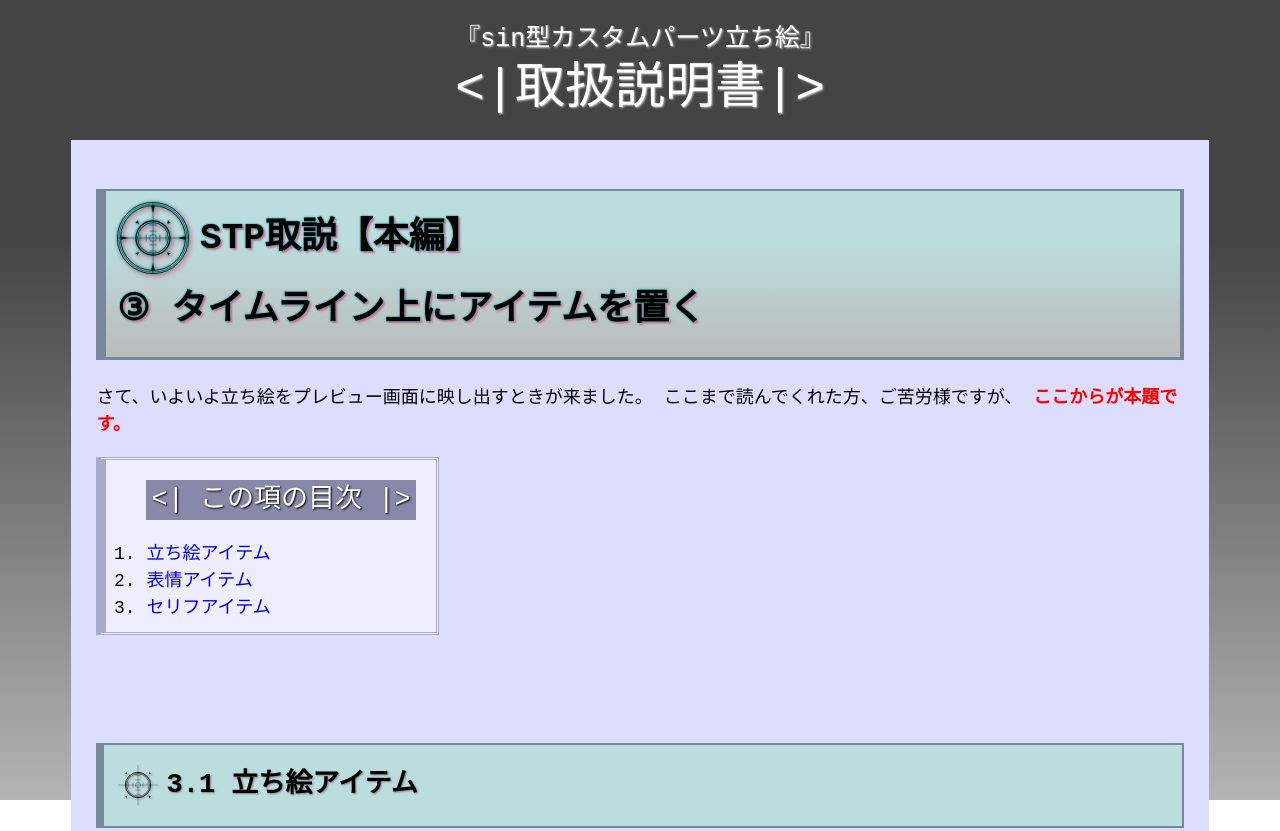
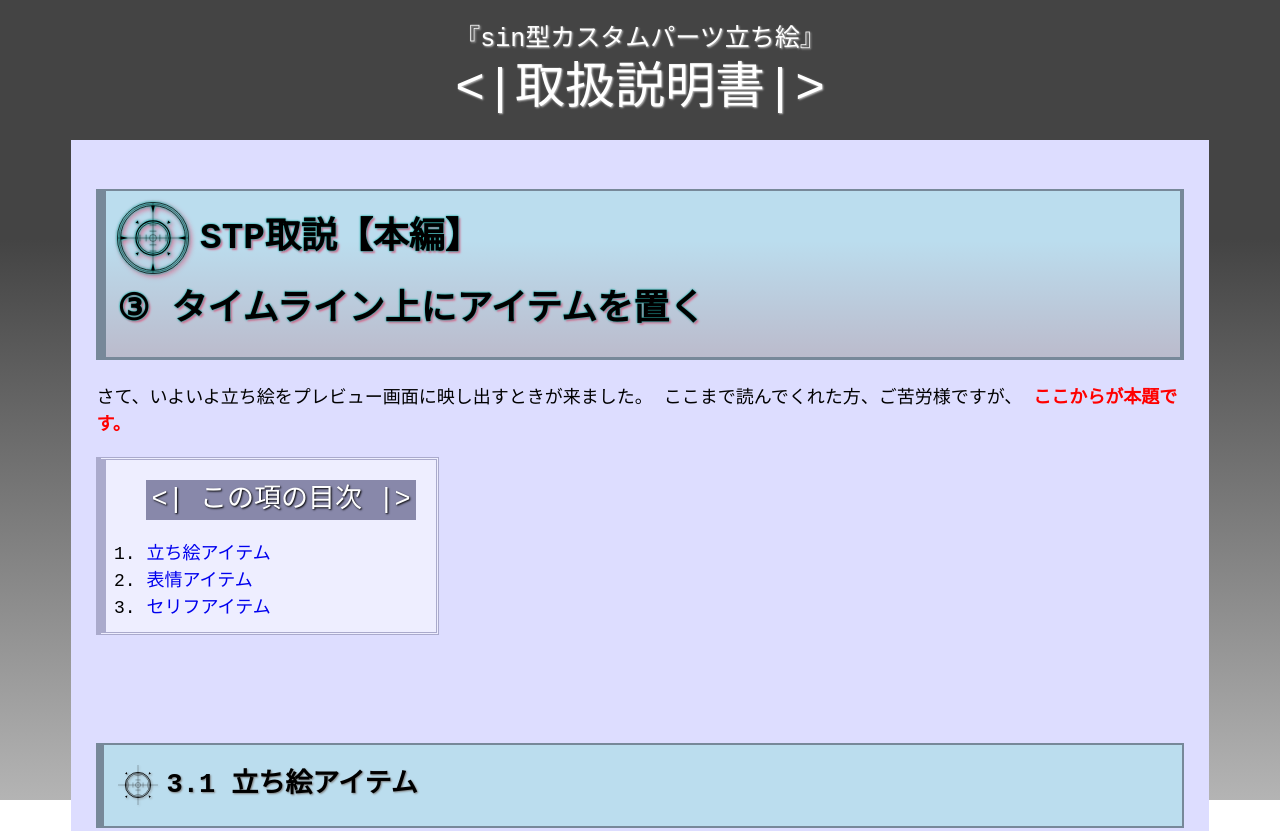
Before and after one commit to sinBetaKun/BetaJS, a website: page pages/stp/main/chapter3/index.html in a window 1280 px wide. Shown: the top 831 px of the page. Drawn offline with Linux system fonts and the light colour scheme.

Commit message:
色をわずかに変えた

```diff
--- a/pages/stp/css/style.css
+++ b/pages/stp/css/style.css
@@ -175,10 +175,10 @@ h1 {
     border-left: lightslategray solid 10px;
     border-right: lightslategray solid 4px;
     border-top: lightslategray solid 2px;
-    background: #BDD;
-    background:-moz-linear-gradient(top, #BDD 30%, #BBB 100%);
-    background:-webkit-linear-gradient(top, #BDD 30%, #BBB 100%);
-    background:linear-gradient(bottom, #BDD 30%, #6BB 100%);
+    background: #BDE;
+    background:-moz-linear-gradient(top, #BDE 30%, #BBC 100%);
+    background:-webkit-linear-gradient(top, #BDE 30%, #BBC 100%);
+    background:linear-gradient(bottom, #BDE 30%, #6BC 100%);
     padding: 0.3em;
     line-height: 2em;
 }
@@ -202,7 +202,7 @@ h2 {
     border-left: lightslategray solid 8px;
     border-right: lightslategray solid 2px;
     border-top: lightslategray solid 2px;
-    background: #BDD;
+    background: #BDE;
     margin-top: 4em;
     padding: 0.5em;
     line-height: 2em;
@@ -223,7 +223,7 @@ h2::before {
 
 h3 {
     border-left: lightslategray solid 5px;
-    background: #BDD;
+    background: #BDE;
     margin-top: 3em;
     padding: 0.5em;
     padding-left: 1.5em;
```
